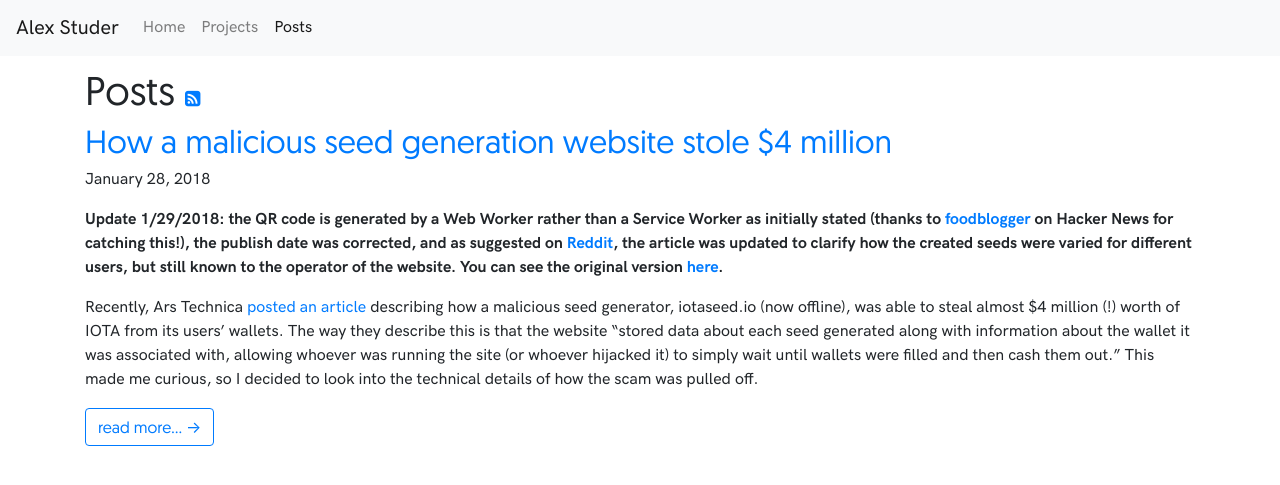
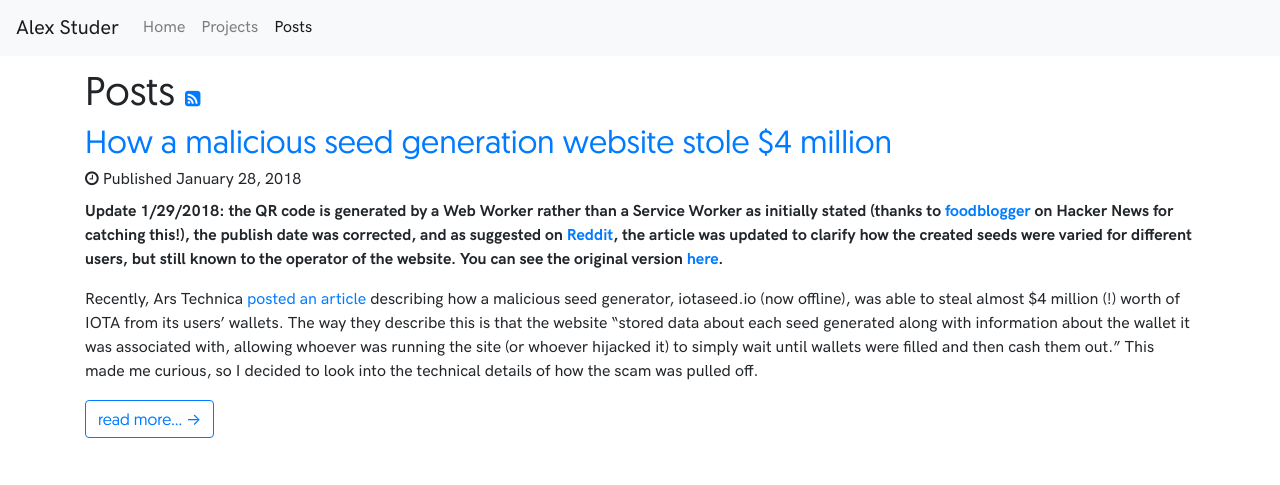
Before and after one commit to thatoddmailbox/thatoddmailbox.github.io, a Jekyll site: the page built from posts.html, in a window 1280 px wide. Shown: the top 485 px of the page. Built offline with Jekyll 4.4.1, drawn with Linux system fonts in a browser that asks for light colours; nearby versions of some CDN libraries.

Commit message:
tweak posts page, make spacing for list look correct for multiple posts

```diff
--- a/css/base.css
+++ b/css/base.css
@@ -84,3 +84,7 @@
 .title-rss {
 	font-size: 18px;
 }
+
+.post-info {
+	margin-bottom: 1rem;
+}
--- a/posts.html
+++ b/posts.html
@@ -5,11 +5,11 @@
 ---
 <div class="container">
 	{% for post in site.posts %}
-	<div>
+	<div class="post-info">
 		<h2><a href="{{ post.url }}">{{ post.title }}</a></h2>
-		<p class="author">
-			<span class="date">{{ post.date | date: "%B %-d, %Y" }}</span>
-		</p>
+		<div class="post-details">
+			<span class="date"><i class="fa fa-clock-o"></i> Published {{ post.date | date: "%B %-d, %Y" }}</span>
+		</div>
 		<div class="content">
 			{{ post.excerpt }}
 			<a href="{{ post.url | remove: ".html" }}" class="btn btn-outline-primary">read more... &rarr;</a>
```
